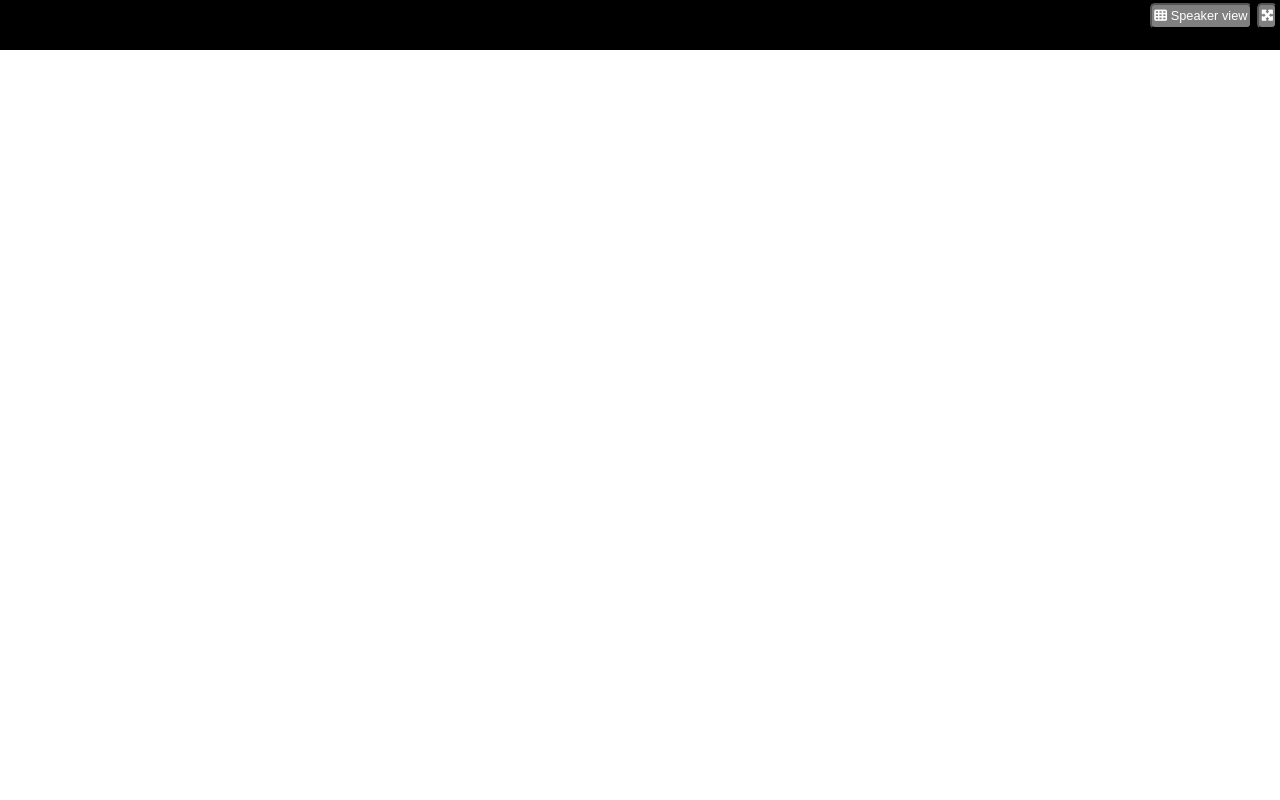
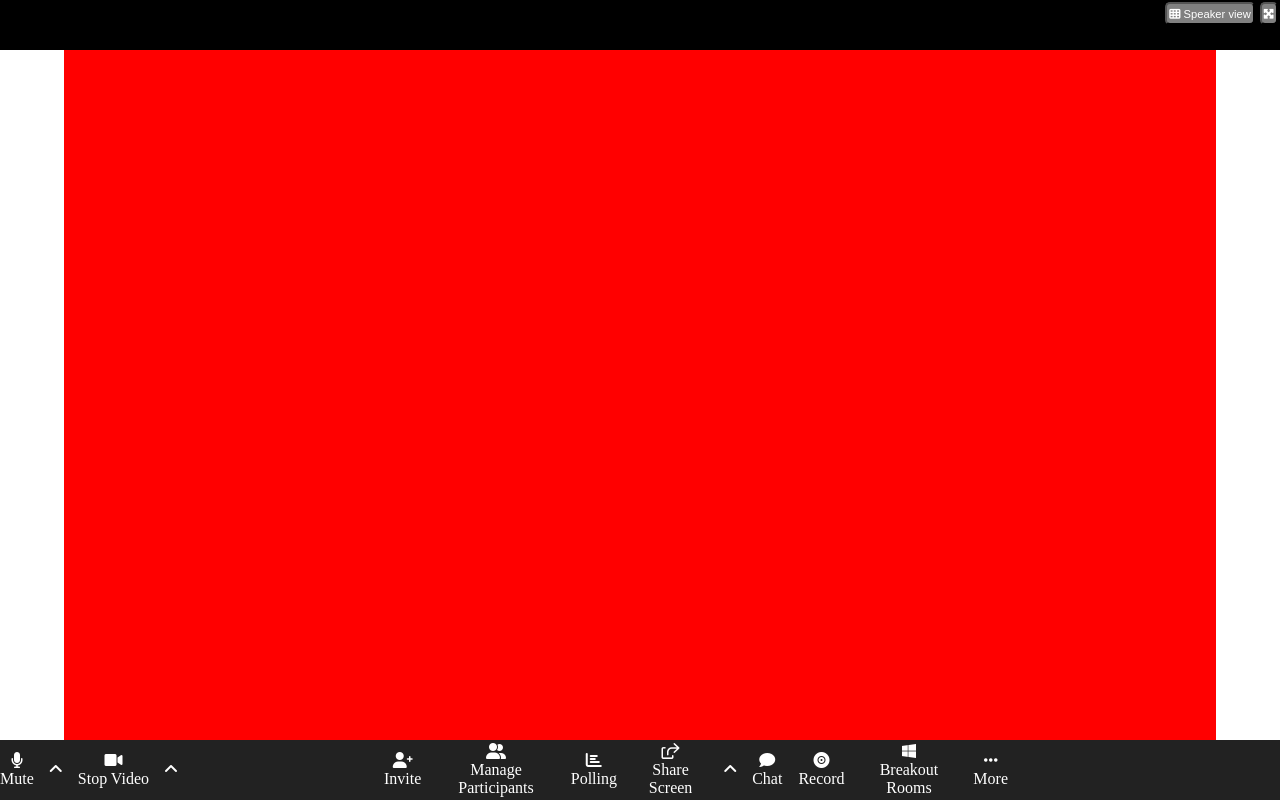
Before and after one commit to Gtp87/html-css-zoom, a plain HTML site: page index.html in a window 1280 px wide. Drawn offline with Linux system fonts and the light colour scheme.

Commit message:
add footer li

```diff
--- a/css/style.css
+++ b/css/style.css
@@ -9,8 +9,9 @@ html {
 }
 
 
+/* nav */
 
-.navbar {
+.navbar-header {
     position: fixed;
     top: 0;
     left: 0;
@@ -28,5 +29,60 @@ html {
     border-radius: 5px;
     padding: 0.3em 0.2em;
     margin: 0.2em;
-    font-size: 0.8em;
+    font-size: 0.7em;
 }
+
+/* main */
+
+.container-main {
+    width: 90%;
+    height: calc(100vh - 50px);
+    margin: auto;
+    background-color: red;
+
+}
+
+/* footer */
+
+.navbar-footer {
+    position: fixed;
+    left: 0;
+    bottom: 0;
+    width: 100%;
+    height: 60px;
+    display: flex;
+    justify-content: space-between;
+    background-color: #222222;
+    color: white;
+}
+
+.col-left {
+    width: 20%;
+    height: 100%;
+    display: flex;
+    justify-content: space-between;
+}
+
+.col-center {
+    width: 50%;
+    height: 100%;
+    display: flex;
+    justify-content: space-between;
+}
+
+.col-right {
+    width: 10%;
+}
+
+ul {
+    display: flex;
+    align-items: center;
+    text-align: center;
+    color: white;
+}
+
+ul li {
+    list-style-type: none;
+    margin-right: 1em;
+    cursor: pointer;
+}
--- a/index.html
+++ b/index.html
@@ -12,7 +12,7 @@
 </head>
 <body>
     <header>
-        <nav class="navbar">
+        <nav class="navbar-header">
             <div class="nav-btn">
                 <button class="btn-header"><i class="fas fa-th"></i> Speaker view</button>
             </div>
@@ -21,7 +21,92 @@
             </div>
         </nav>
     </header>
-    <main></main>
-    <footer></footer>
+    <main>
+        <div class="container-main">
+
+        </div>
+    </main>
+    <footer>
+        <nav class="navbar-footer">
+            <div class="col-left">
+                <ul>
+                   <li>
+                       <div>
+                            <i class="fas fa-microphone"></i>
+                            <div>
+                                Mute
+                            </div>
+                       </div>
+                    </li>
+                    <li>
+                        <i class="fas fa-angle-up"></i>
+                    </li>
+                    <li>
+                       <div>
+                            <i class="fas fa-video"></i>
+                            <div>
+                                Stop Video
+                            </div>
+                       </div>
+                   </li>
+                   <li>
+                    <i class="fas fa-angle-up"></i>
+                   </li>
+                </ul>
+            </div>
+            <div class="col-center">
+                <ul>
+                    <li>
+                        <i class="fas fa-user-plus"></i>
+                        <div>
+                            Invite
+                        </div>
+                    </li>
+                    <li>
+                        <i class="fas fa-user-friends"></i>
+                        <div>Manage Participants</div>
+                    </li>
+                    <li>
+                        <i class="fas fa-chart-bar"></i>
+                        <div>
+                            Polling
+                        </div>
+                    </li>
+                    <li>
+                        <i class="far fa-share-square"></i>
+                        <div>
+                            Share Screen
+                        </div>
+                    </li>
+                    <li>
+                        <i class="fas fa-angle-up"></i>
+                    </li>
+                    <li>
+                        <i class="fas fa-comment"></i>
+                        <div>
+                            Chat
+                        </div>
+                    </li>
+                    <li>
+                        <i class="fas fa-record-vinyl"></i>
+                        <div>
+                            Record
+                        </div>
+                    </li>
+                    <li>
+                        <i class="fab fa-windows"></i>
+                        <div>Breakout Rooms</div>
+                    </li>
+                    <li>
+                        <i class="fas fa-ellipsis-h"></i>
+                        <div>
+                            More
+                        </div>
+                    </li>
+                </ul>
+            </div>
+            <div class="col-right"></div>
+        </nav>
+    </footer>
 </body>
 </html>
```
